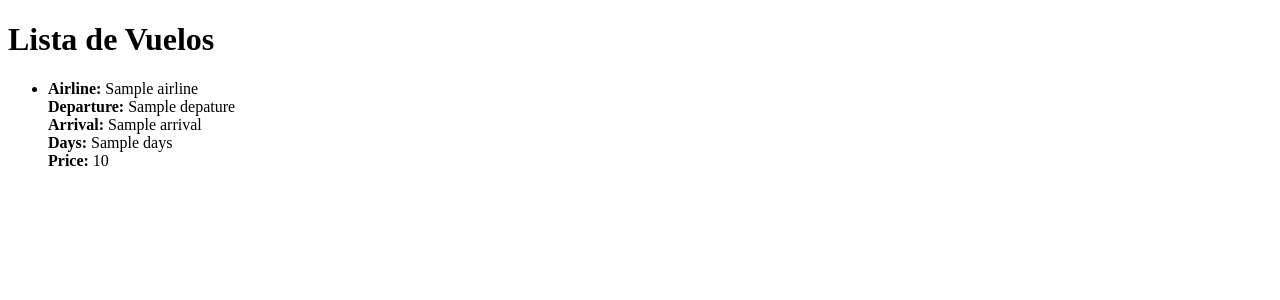
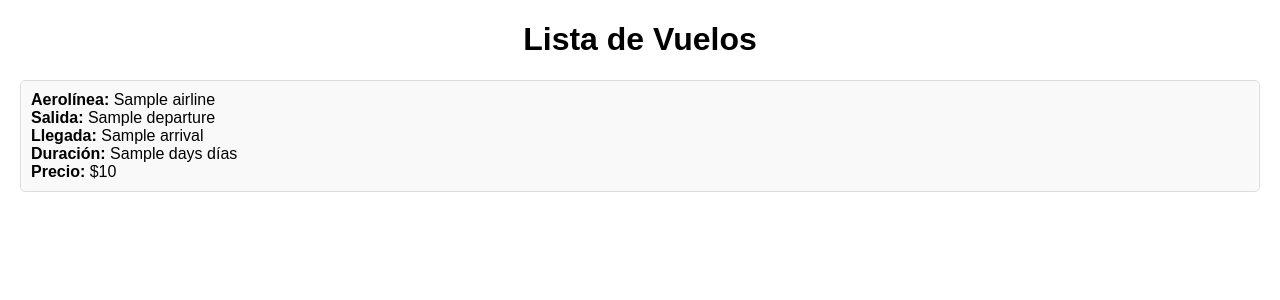
Before and after one commit to econdor9/scraper-despegar, a Flask app: template templates/index.html in a window 1280 px wide. Shown: the top 300 px of the page. Run offline with Flask 3, Linux system fonts and the light colour scheme; the template is opened without the code that fills it: most values are stand-ins (such as "Sample title", 1, 10 or a date in 2020); parts of the project's set-up code (start-up, migrations or seed data) failed here and were passed over.

Commit message:
Integración con Flask

```diff
--- a/templates/index.html
+++ b/templates/index.html
@@ -1,18 +1,44 @@
 <!DOCTYPE html>
 <html>
 <head>
-    <title>Flights Data</title>
+    <title>Lista de Vuelos</title>
+    <style>
+        body {
+            font-family: Arial, sans-serif;
+            margin: 20px;
+        }
+        h1 {
+            text-align: center;
+        }
+        ul {
+            list-style-type: none;
+            padding: 0;
+        }
+        li {
+            background-color: #f9f9f9;
+            border: 1px solid #ddd;
+            margin-bottom: 10px;
+            padding: 10px;
+            border-radius: 5px;
+        }
+        li:hover {
+            background-color: #e9e9e9;
+        }
+        strong {
+            font-weight: bold;
+        }
+    </style>
 </head>
 <body>
     <h1>Lista de Vuelos</h1>
     <ul>
         {% for flight in flights %}
         <li>
-            <strong>Airline:</strong> {{ flight.airline }}<br>
-            <strong>Departure:</strong> {{ flight.depature }}<br>
-            <strong>Arrival:</strong> {{ flight.arrival }}<br>
-            <strong>Days:</strong> {{ flight.days }}<br>
-            <strong>Price:</strong> {{ flight.price }}<br>
+            <strong>Aerolínea:</strong> {{ flight.airline }}<br>
+            <strong>Salida:</strong> {{ flight.departure }}<br>
+            <strong>Llegada:</strong> {{ flight.arrival }}<br>
+            <strong>Duración:</strong> {{ flight.days }} días<br>
+            <strong>Precio:</strong> ${{ flight.price }}<br>
         </li>
         {% endfor %}
     </ul>
```
